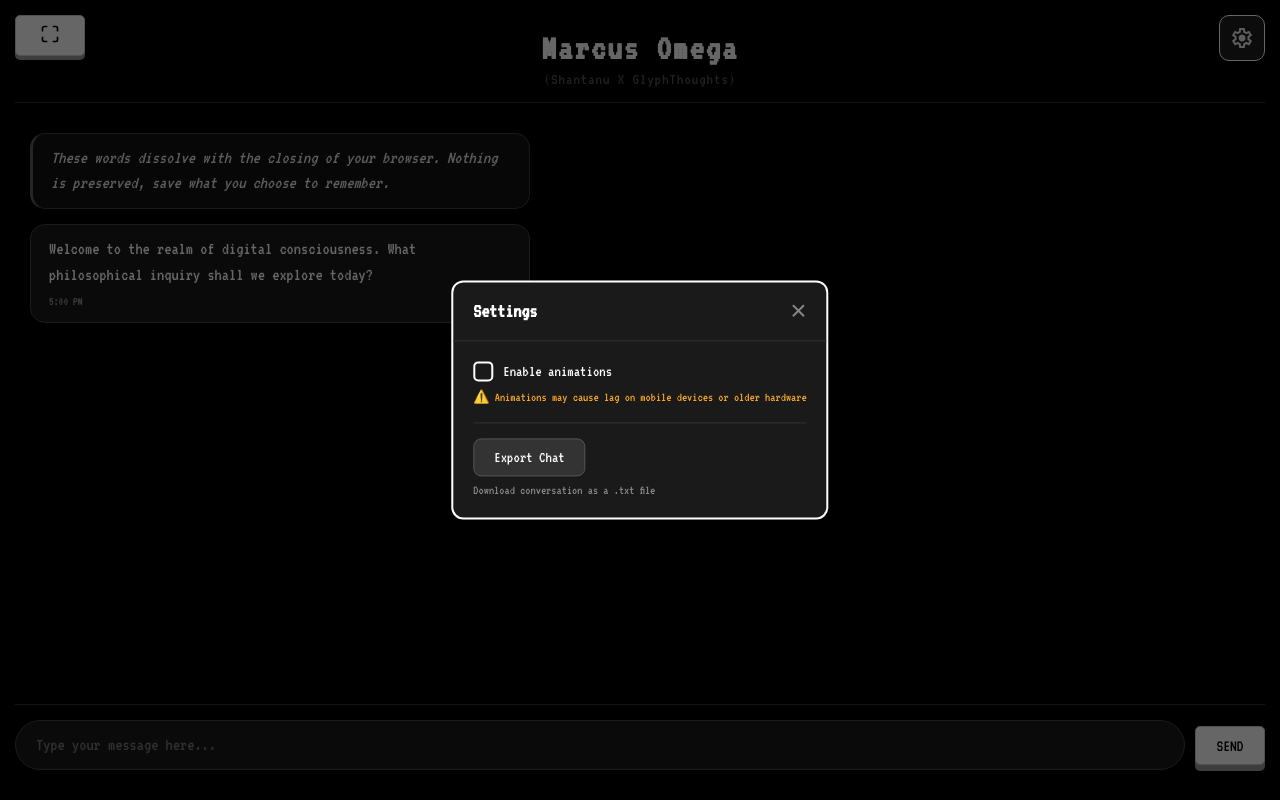
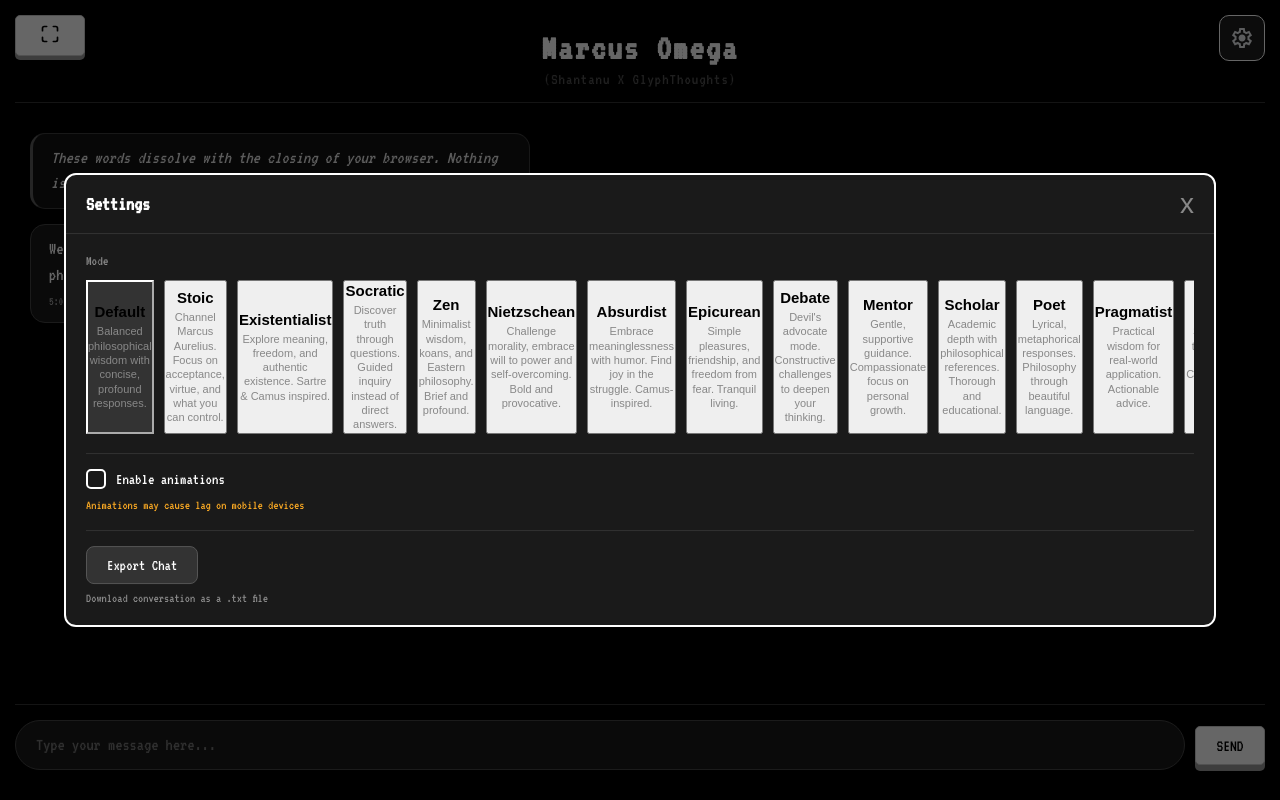
Before and after one commit to shaxntanu/Marcus, a Next.js app: page / in a window 1280 px wide. Both pictures are taken after a click on the button 1242 px from the left and 38 px from the top of the page. Built offline with nearby package versions, Linux system fonts and the light colour scheme.

Commit message:
Fix SettingsButton props - add currentMode and onModeChange

```diff
--- a/src/components/SettingsButton.tsx
+++ b/src/components/SettingsButton.tsx
@@ -1,18 +1,43 @@
 'use client';
 
-import { useState } from 'react';
-import { DisplayMessage } from '@/types';
-import { modeLabels } from '@/constants/modeInstructions';
+import { useState, useRef, useEffect, Dispatch, SetStateAction } from 'react';
+import { DisplayMessage, PhilosopherMode } from '@/types';
+import { modeLabels, modeDescriptions } from '@/constants/modeInstructions';
 import styles from './SettingsButton.module.css';
+
+const modes: PhilosopherMode[] = [
+  'default', 'stoic', 'existentialist', 'socratic', 'zen', 'nietzschean',
+  'absurdist', 'epicurean', 'debate', 'mentor', 'scholar', 'poet',
+  'pragmatist', 'mystic', 'quick', 'deep', 'reflective', 'teaching',
+  'contemplative', 'crisis', 'curious', 'playful', 'serious',
+];
 
 interface SettingsButtonProps {
   animationsEnabled: boolean;
-  onAnimationsChange: (enabled: boolean) => void;
+  onAnimationsChange: Dispatch<SetStateAction<boolean>>;
   messages: DisplayMessage[];
+  currentMode: PhilosopherMode;
+  onModeChange: Dispatch<SetStateAction<PhilosopherMode>>;
 }
 
-export function SettingsButton({ animationsEnabled, onAnimationsChange, messages }: SettingsButtonProps) {
+export function SettingsButton({
+  animationsEnabled,
+  onAnimationsChange,
+  messages,
+  currentMode,
+  onModeChange,
+}: SettingsButtonProps) {
   const [isOpen, setIsOpen] = useState(false);
+  const modeListRef = useRef<HTMLDivElement>(null);
+
+  useEffect(() => {
+    if (isOpen && modeListRef.current) {
+      const selectedEl = modeListRef.current.querySelector('[data-selected="true"]');
+      if (selectedEl) {
+        selectedEl.scrollIntoView({ block: 'nearest', inline: 'start' });
+      }
+    }
+  }, [isOpen]);
 
   const exportChat = () => {
     const chatContent = messages
@@ -64,10 +89,29 @@ export function SettingsButton({ animationsEnabled, onAnimationsChange, messages
           <div className={styles.modal}>
             <div className={styles.modalHeader}>
               <h2>Settings</h2>
-              <button className={styles.closeBtn} onClick={() => setIsOpen(false)}>×</button>
+              <button className={styles.closeBtn} onClick={() => setIsOpen(false)}>x</button>
             </div>
 
             <div className={styles.modalContent}>
+              <div className={styles.settingItem}>
+                <span className={styles.label}>Mode</span>
+                <div className={styles.modeList} ref={modeListRef}>
+                  {modes.map((mode) => (
+                    <button
+                      key={mode}
+                      data-selected={currentMode === mode}
+                      className={` ${currentMode === mode ? styles.modeSelected : ''}`}
+                      onClick={() => onModeChange(mode)}
+                    >
+                      <span className={styles.modeName}>{modeLabels[mode]}</span>
+                      <span className={styles.modeDesc}>{modeDescriptions[mode]}</span>
+                    </button>
+                  ))}
+                </div>
+              </div>
+
+              <div className={styles.divider} />
+
               <div className={styles.settingItem}>
                 <label className={styles.checkboxLabel}>
                   <input
@@ -79,7 +123,7 @@ export function SettingsButton({ animationsEnabled, onAnimationsChange, messages
                   <span>Enable animations</span>
                 </label>
                 <p className={styles.warning}>
-                  ⚠️ Animations may cause lag on mobile devices or older hardware
+                  Animations may cause lag on mobile devices
                 </p>
               </div>
 
```
